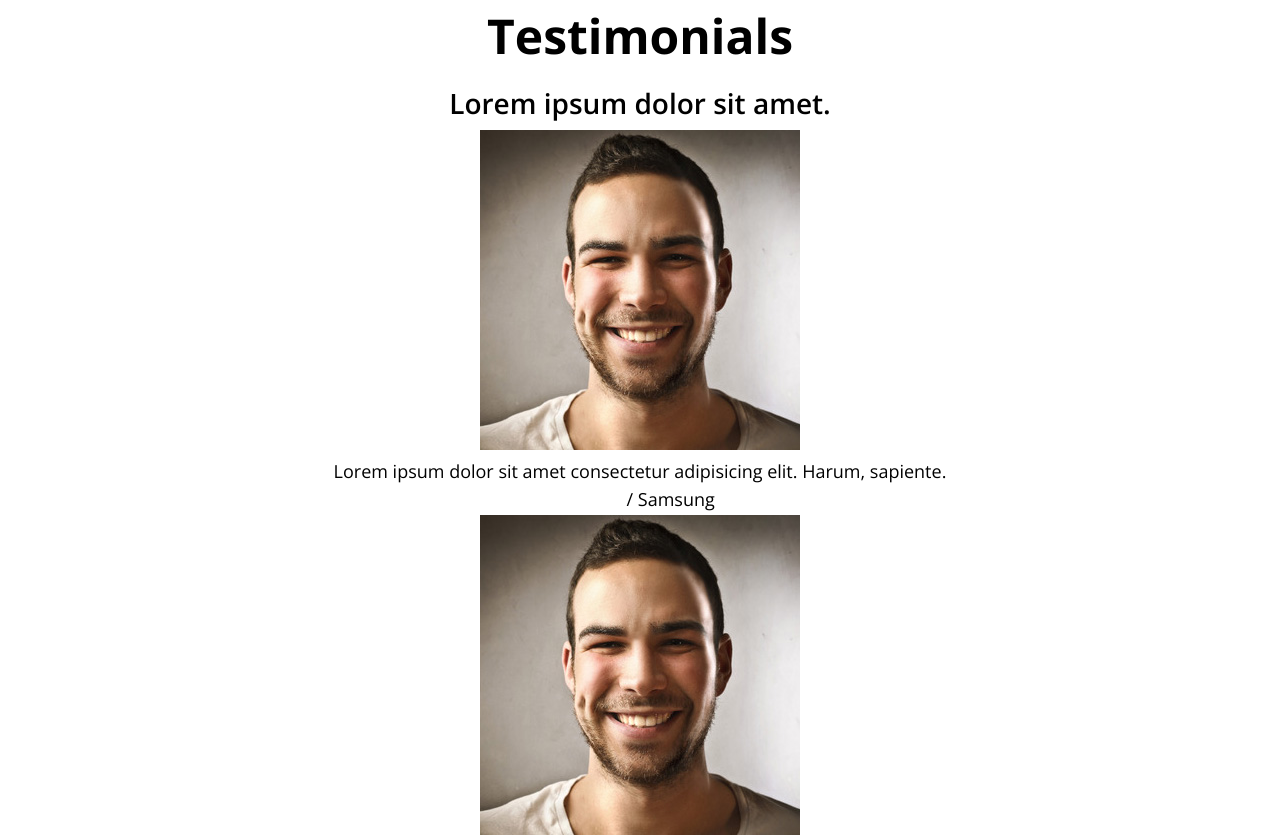
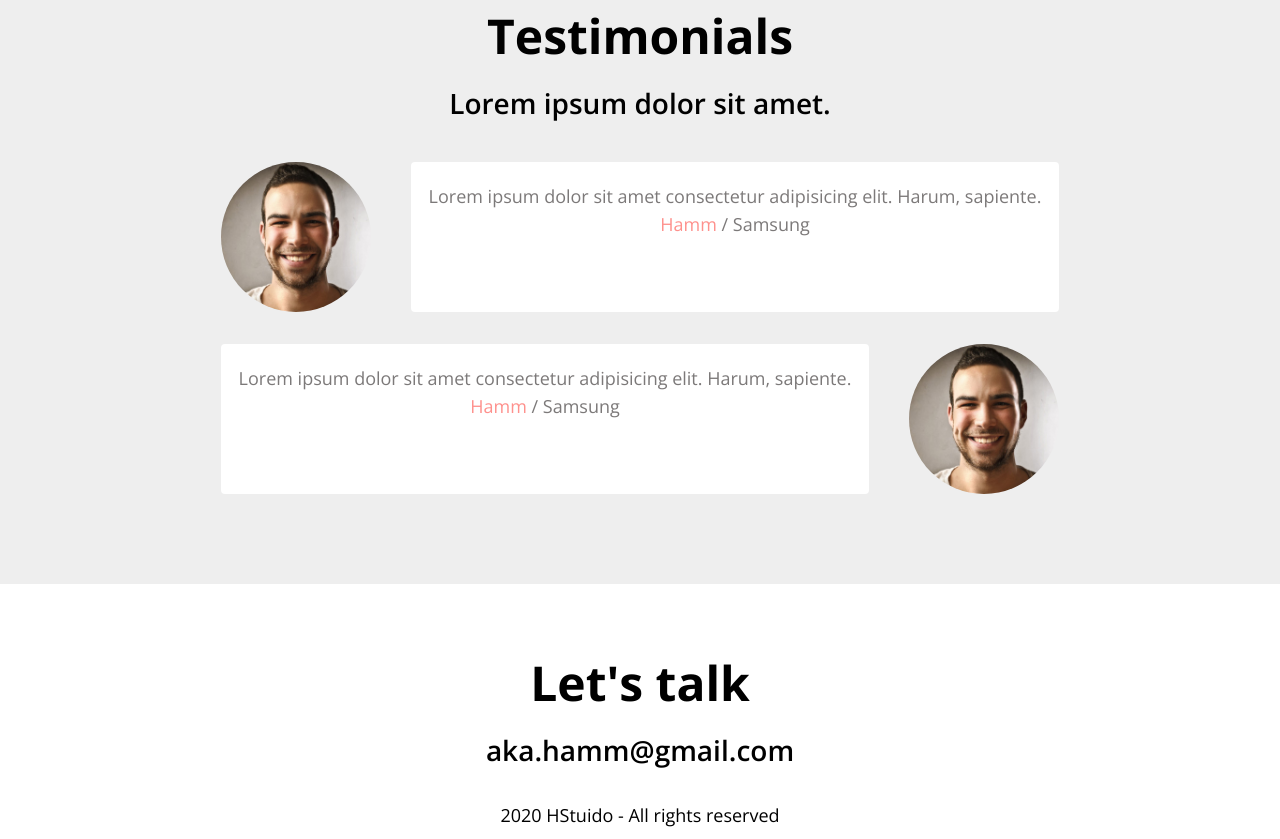
Before and after one commit to hammlee/portfolio, a plain HTML site: page index.html in a window 1280 px wide. Shown: the part 2970-3809 px from the top of the page. Drawn offline with nearby package versions, Linux system fonts and the light colour scheme.

Commit message:
CSS: Testimonials

```diff
--- a/index.html
+++ b/index.html
@@ -278,13 +278,18 @@
         </a>
       </div>
     </section>
+
     <!-- Testmonials -->
     <section id="testimonials" class="section">
       <h1>Testimonials</h1>
       <h2>Lorem ipsum dolor sit amet.</h2>
       <div class="testimonials">
         <div class="testimonial">
-          <img src="/images/testimonials/people1.jpg" alt="" />
+          <img
+            class="testimonial__avatar"
+            src="/images/testimonials/people1.jpg"
+            alt=""
+          />
           <div class="testimonial__speech-bubble">
             <p>
               Lorem ipsum dolor sit amet consectetur adipisicing elit. Harum,
@@ -294,7 +299,6 @@
           </div>
         </div>
         <div class="testimonial">
-          <img src="/images/testimonials/people1.jpg" alt="" />
           <div class="testimonial__speech-bubble">
             <p>
               Lorem ipsum dolor sit amet consectetur adipisicing elit. Harum,
@@ -302,9 +306,15 @@
             </p>
             <p class="name"><a href="">Hamm</a> / Samsung</p>
           </div>
+          <img
+            class="testimonial__avatar"
+            src="/images/testimonials/people1.jpg"
+            alt=""
+          />
         </div>
       </div>
     </section>
+
     <!-- Contact -->
     <section id="contact" class="section">
       <h1 class="contact__title">Let's talk</h1>
--- a/style.css
+++ b/style.css
@@ -336,3 +336,38 @@ p {
   height: 2px;
   background-color: var(--color-dark-white);
 }
+
+/* Testimonial */
+#testimonials {
+  background-color: var(--color-light-white);
+}
+.testimonials {
+  margin: 40px;
+}
+.testimonial {
+  display: flex;
+  margin: 32px 0;
+  justify-content: center;
+}
+.testimonial__avatar {
+  width: 150px;
+  height: 150px;
+  border-radius: 50%;
+}
+.testimonial__avatar:nth-child(odd) {
+  margin-right: 40px;
+}
+.testimonial__avatar:nth-child(even) {
+  margin-left: 40px;
+}
+.testimonial__speech-bubble {
+  padding: 18px;
+  background-color: var(--color-white);
+  border-radius: var(--size-border-radius);
+}
+.testimonial__speech-bubble p {
+  color: var(--color-light-grey);
+}
+.testimonial__speech-bubble a {
+  color: var(--color-pink);
+}
```
